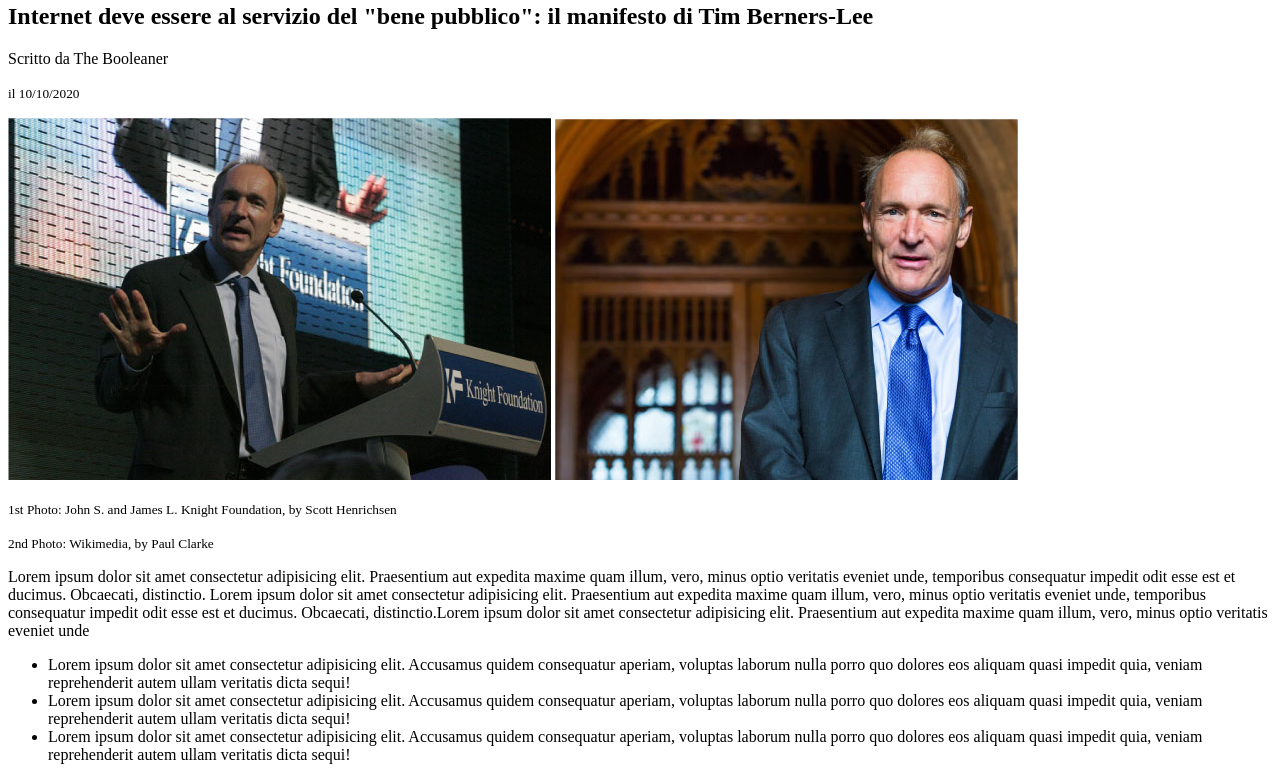
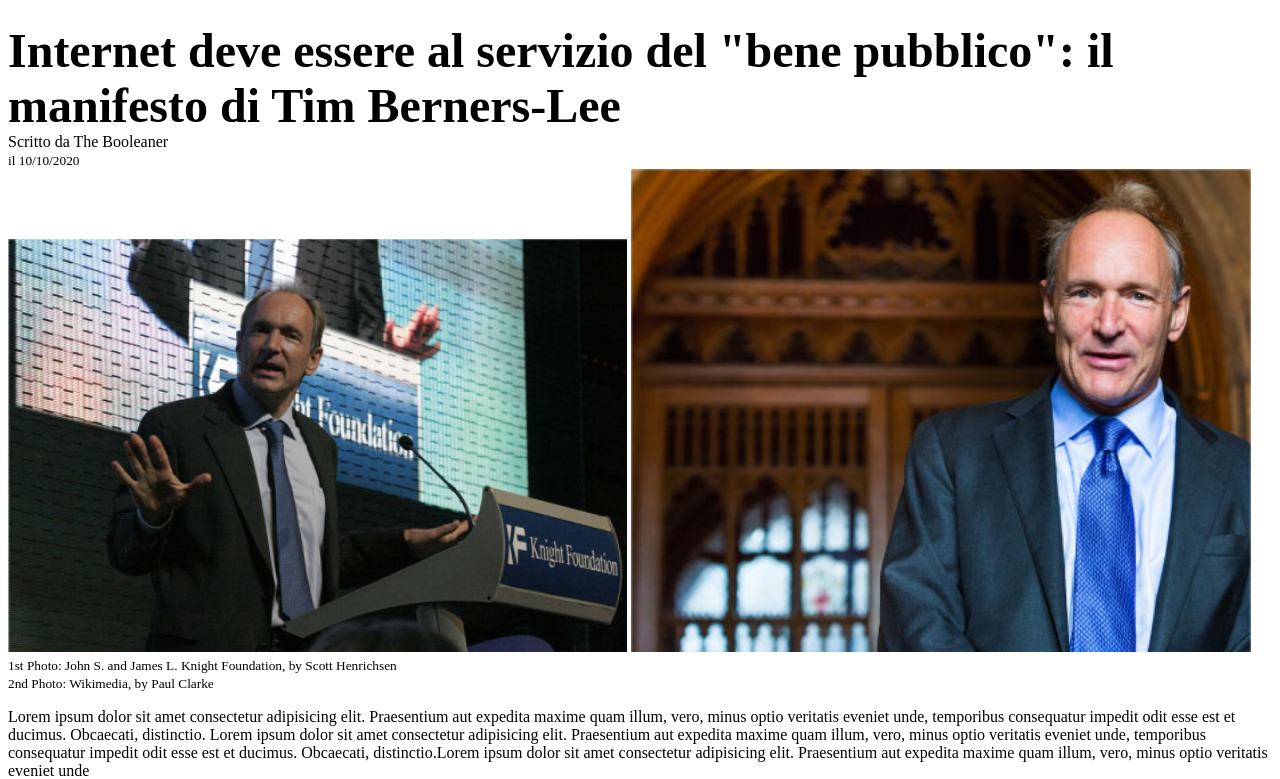
Before and after one commit to letangileri/html-css-booleaner, a plain HTML site: page index.html in a window 1280 px wide. Shown: the part 225-1004 px from the top of the page. Drawn offline with Linux system fonts and the light colour scheme.

Commit message:
add style

```diff
--- a/index.html
+++ b/index.html
@@ -18,16 +18,19 @@
     <main>
         <section>
             <h1> Internet deve essere al servizio del "bene pubblico": il manifesto di Tim Berners-Lee</h1>
-            <p> Scritto da The Booleaner</p>
-            <p>
+            <p class="subtitle"> Scritto da The Booleaner</p>
+            <p class="subtitle">
                 <small>il 10/10/2020</small>
             </p>
-            <img src="./img/tim-1.jpg" alt="Tim">
-            <img src="./img/tim-2.jpg" alt="Tim">
-            <p>
+            <div id="hero-imgs">
+                <img id="img1" src="./img/tim-1.jpg" alt="Tim">
+                <img id="img2" src="./img/tim-2.jpg" alt="Tim">
+            </div>
+
+            <p class="subtitle">
                 <small>1st Photo: John S. and James L. Knight Foundation, by Scott Henrichsen</small>
             </p>
-            <p>
+            <p class="subtitle">
                 <small>2nd Photo: Wikimedia, by Paul Clarke</small>
             </p>
             <p>Lorem ipsum dolor sit amet consectetur adipisicing elit. Praesentium aut expedita maxime quam illum, vero,
--- a/style.css
+++ b/style.css
@@ -21,3 +21,28 @@ header{
     height: 100%;
     width: 20%;
 }
+
+h1{
+    margin-bottom:0;
+    font-size: 3em;
+}
+.subtitle{
+    margin: 0;
+}
+
+#hero-imgs{
+    width: 100%;
+}
+#img1, #img2{
+    width: 49%;
+}
+#img2{
+    height: 50%;
+}
+table{
+    width: 100%;
+}
+td, th{
+    width: 200px;
+    text-align: left;
+}
```
